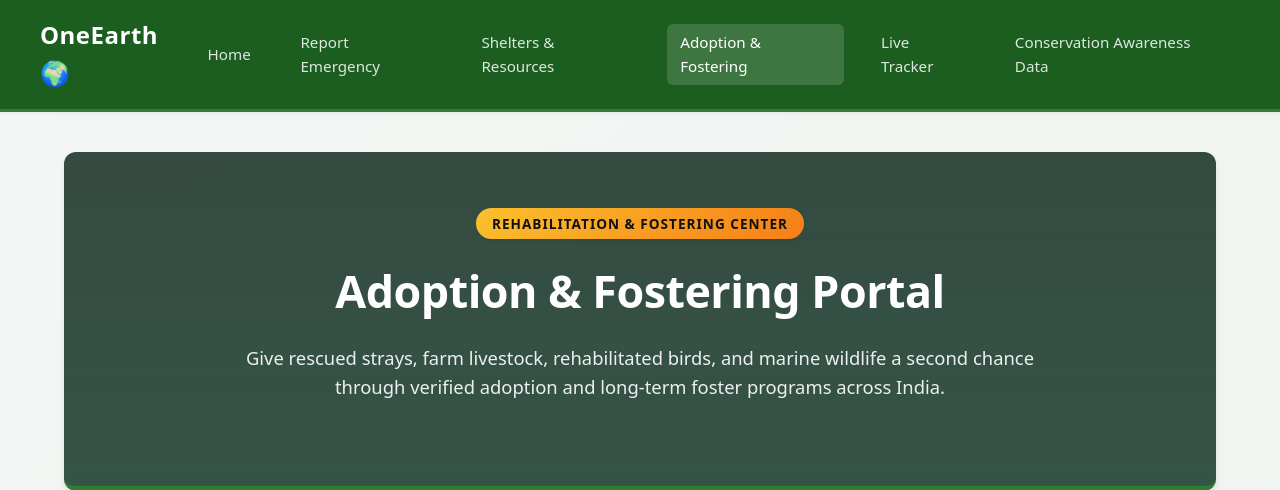
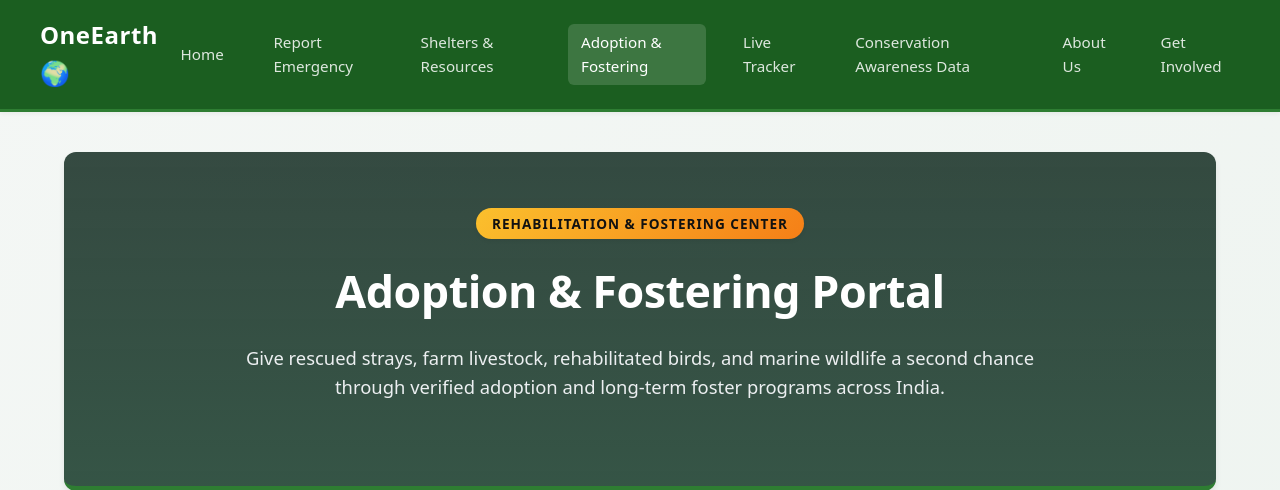
Before and after one commit to varadguravv/oneearth, a Flask app: page /adoption in a window 1280 px wide. Shown: the top 490 px of the page. Run offline with Flask 3, Linux system fonts and the light colour scheme.

Commit message:
Update adoption.html

```diff
--- a/templates/adoption.html
+++ b/templates/adoption.html
@@ -475,6 +475,8 @@
                 <a href="{{ url_for('adoption') }}" class="active">Adoption & Fostering</a>
                 <a href="{{ url_for('track') }}">Live Tracker</a>
                 <a href="{{ url_for('awareness') }}">Conservation Awareness Data</a>
+                <a href="{{ url_for('about') }}">About Us</a>
+<a href="{{ url_for('get_involved') }}">Get Involved</a>
             </nav>
         </div>
     </header>
```
